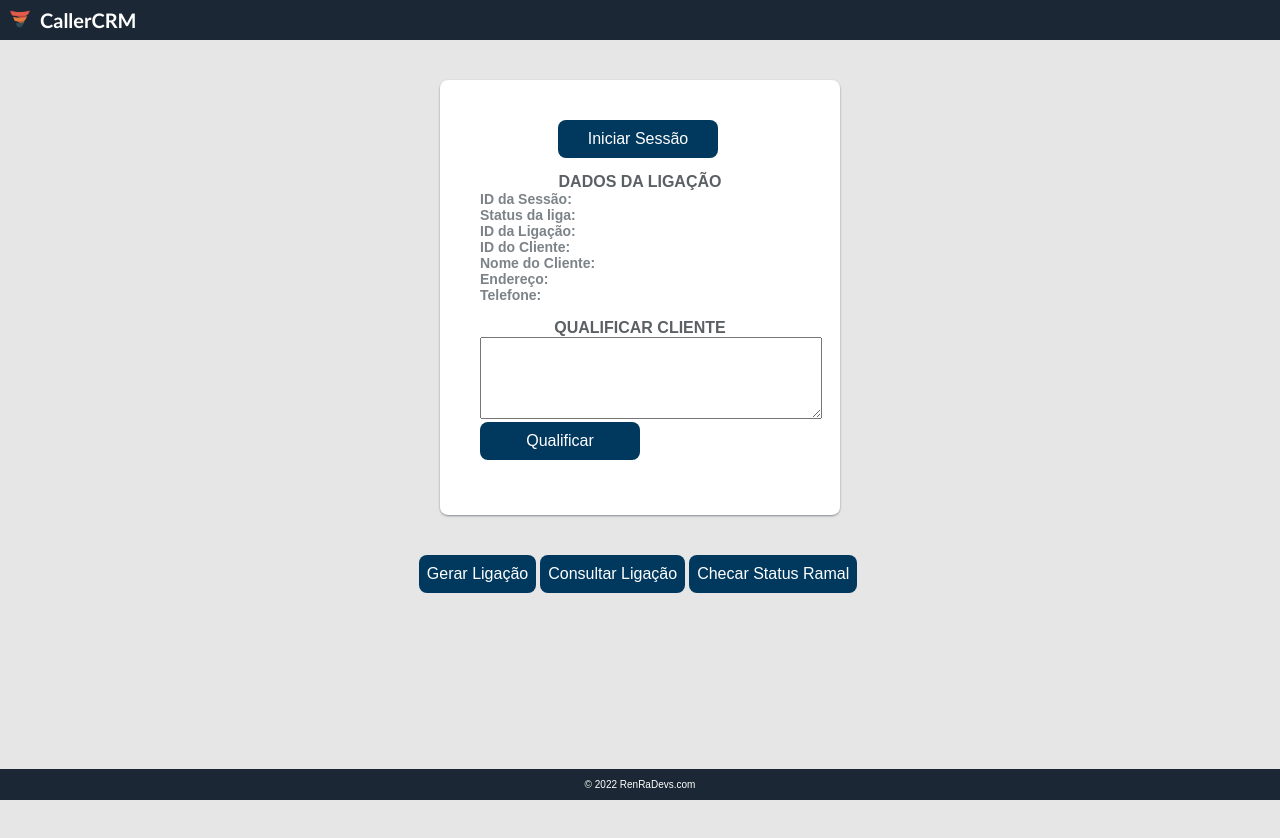
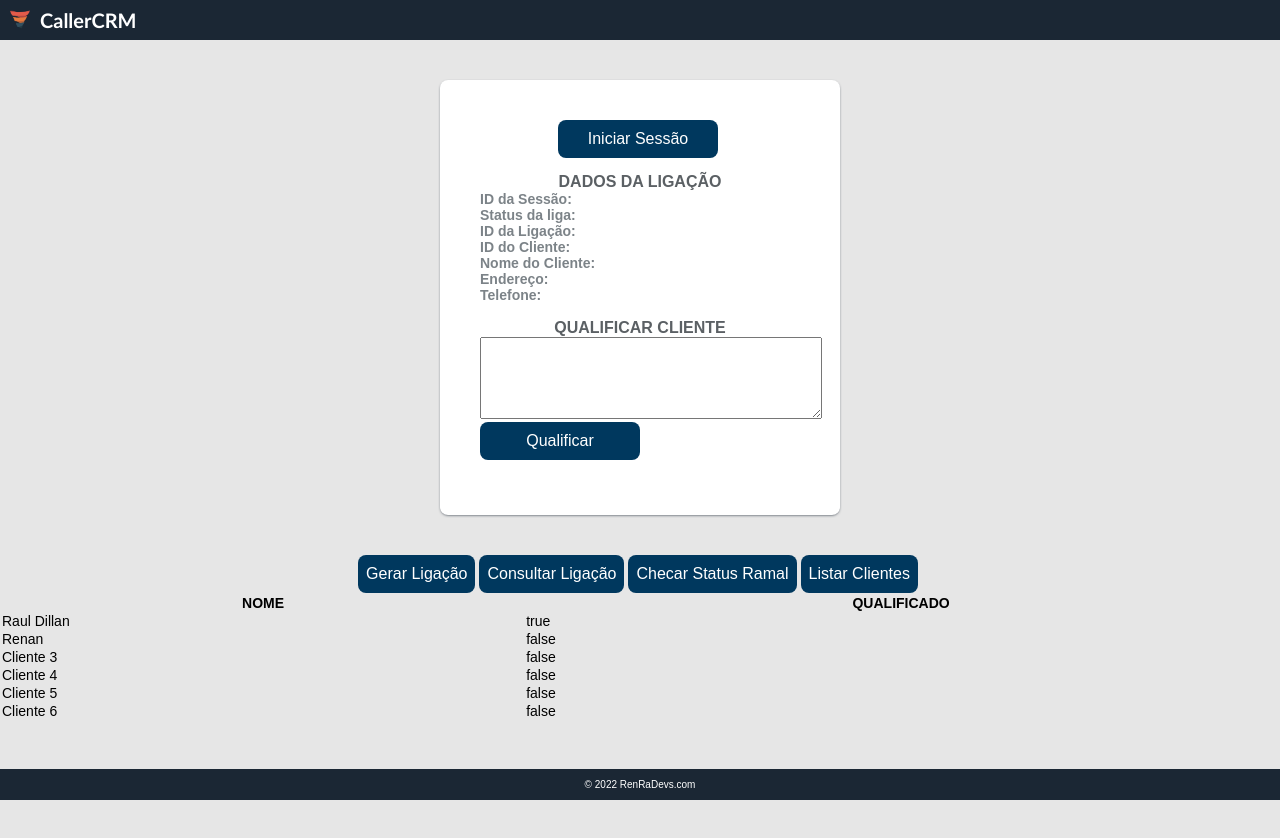
Before and after one commit to raulrocha2/client-review-flowise-reactjs, a React (Create React App) app: page / in a window 1280 px wide. Built offline with nearby package versions, Linux system fonts and the light colour scheme; data requests are answered from the project's data file.

Commit message:
refactor

```diff
--- a/package.json
+++ b/package.json
@@ -7,6 +7,7 @@
     "@testing-library/react": "^13.4.0",
     "@testing-library/user-event": "^13.5.0",
     "axios": "^0.27.2",
+    "json-server": "^0.17.1",
     "react": "^18.2.0",
     "react-dom": "^18.2.0",
     "react-scripts": "5.0.1",
--- a/src/App.js
+++ b/src/App.js
@@ -1,12 +1,11 @@
 import './App.css';
-import axios from 'axios';
-import XMLParser from 'react-xml-parser'
-import React, { useState } from 'react'
+import React, { useEffect, useState } from 'react'
 import { ClientRepository } from './repository/clientRepository'
 import { FormQualifica } from './components/FormQualifica'
 import Context from './contexts/form-context'
 import { NextAPI } from './usecase/nextApi';
 import { Header } from './components/Header';
+import { Home } from './components/Home';
 
 
 function App() {
@@ -14,6 +13,7 @@ function App() {
   const [idLigacao, setIdLigacao] = useState('')
   const [statusLigacao, setStatusLigacao] = useState('')
   const [client, setClient] = useState([])
+  const [clients, setClients] = useState([])
 
   const urlStartSessao = '/cgi-bin/nip-api2?Op=IniciarSessao&Usuario=nipapi&Senha=cdrapi3.1'
 
@@ -36,51 +36,32 @@ function App() {
 
 
   async function consultarLigacao() {
-    const { data } = await axios.get(`/cgi-bin/nip-api2?Op=ConsultarLigacao&IdSessao=${idSessao}&IdLigacao=${idLigacao}`)
-    const responseJson = new XMLParser().parseFromString(data)
-    setStatusLigacao(responseJson.children[1].value)
+    const result = await nextAPI.consultarLigacao(idSessao, idLigacao)
+    setStatusLigacao(result)
   }
 
 
 
   async function ChecarConnectedId() {
-    const { data } = await axios.get(`/cgi-bin/nip-api2?Op=ChecarConnectedId&IdSessao=${idSessao}&Numero=9813`)
-    const responseJson = new XMLParser().parseFromString(data)
-    console.log('responseJson', responseJson.children[1].value);
-    //setStatusLigacao(responseJson.children[1].value)
+    await nextAPI.checarConnectedId(idSessao)
   }
+
+  async function ListarClientes() {
+    const clients = await clientRepository.findAll()
+    setClients(clients)
+  }
+
+  useEffect(() => {
+    (async () => {
+      await ListarClientes()
+    })()
+  }, [])
 
 
   return (
     <div className="App">
-       <Header />
-      <Context.Provider value={{ idSessao, idLigacao, statusLigacao, client }}>
-
-        <div className='container'>
-
-         <div className='details'>
-         <button onClick={startSession}>Iniciar Sessão</button>
-          <h2>Dados da Ligação</h2>
-          <h3>ID da Sessão: {idSessao}</h3>
-          <h3>Status da liga: {statusLigacao}</h3>
-          <h3>ID da Ligação: {idLigacao}</h3>
-          <h3>ID do Cliente: {client.id}</h3>
-          <h3>Nome do Cliente: {client.nome}</h3>
-          <h3>Endereço: {client.endereco}</h3>
-          <h3>Telefone: {client.telefone}</h3>
-          <br/>
-          <FormQualifica />
-        </div>
-        <div className='control'>
-         <button onClick={gerarLigacao}>Gerar Ligação</button>
-         <button onClick={consultarLigacao}>Consultar Ligação</button>
-         <button onClick={ChecarConnectedId}>Checar Status Ramal</button>
-        </div>
-
-        </div>
-
-
-      </ Context.Provider>
+      <Header />
+       <Home />
       <footer className='footer'>&copy; 2022 RenRaDevs.com</footer>
     </div>
   );
--- a/src/components/FormQualifica.js
+++ b/src/components/FormQualifica.js
@@ -4,11 +4,15 @@ import { ClientRepository } from '../repository/clientRepository'
 import Context from '../contexts/form-context'
 import axios from 'axios'
 import XMLParser from 'react-xml-parser'
+import { NextAPI } from '../usecase/nextApi'
 
 function FormQualifica() {
   const [descricao, setDescricao] = useState('')
 
+  const urlStartSessao = '/cgi-bin/nip-api2?Op=IniciarSessao&Usuario=nipapi&Senha=cdrapi3.1'
   const clientRepository = new ClientRepository()
+  const nextAPI = new NextAPI(urlStartSessao, clientRepository)
+
   const { idSessao, idLigacao, client}  = useContext(Context)
 
   async function consultarLigacao(idSessao, idLigacao) {
@@ -19,7 +23,7 @@ function FormQualifica() {
 
 
   async function QualificarLigacao() {
-    const statusLigacao = await consultarLigacao(idSessao, idLigacao)
+    const statusLigacao = await nextAPI.consultarLigacao(idSessao, idLigacao)
     const clientId = client.id
     clientRepository.update(clientId, statusLigacao, descricao)
   }
--- /dev/null
+++ b/src/components/Home.js
@@ -0,0 +1,109 @@
+import React, { useEffect, useState } from 'react'
+import { ClientRepository } from '../repository/clientRepository'
+import { FormQualifica } from './FormQualifica'
+import Context from '../contexts/form-context'
+import { NextAPI } from '../usecase/nextApi';
+import { Header } from './Header';
+
+
+function Home() {
+  const [idSessao, setIdSessao] = useState('')
+  const [idLigacao, setIdLigacao] = useState('')
+  const [statusLigacao, setStatusLigacao] = useState('')
+  const [client, setClient] = useState([])
+  const [clients, setClients] = useState([])
+
+  const urlStartSessao = '/cgi-bin/nip-api2?Op=IniciarSessao&Usuario=nipapi&Senha=cdrapi3.1'
+
+  const clientRepository = new ClientRepository()
+  const nextAPI = new NextAPI(urlStartSessao, clientRepository)
+
+
+
+  async function startSession() {
+    const result = await nextAPI.startSession()
+    setIdSessao(result)
+  }
+
+  async function gerarLigacao() {
+    const currentClient = await clientRepository.findFirst()
+    setClient(currentClient)
+    const result = await nextAPI.gerarLigacao(idSessao)
+    setIdLigacao(result)
+  }
+
+
+  async function consultarLigacao() {
+    const result = await nextAPI.consultarLigacao(idSessao, idLigacao)
+    setStatusLigacao(result)
+  }
+
+
+
+  async function ChecarConnectedId() {
+    await nextAPI.checarConnectedId(idSessao)
+  }
+
+  async function ListarClientes() {
+    const clients = await clientRepository.findAll()
+    setClients(clients)
+  }
+
+  useEffect(() => {
+    (async () => {
+      await ListarClientes()
+    })()
+  }, [])
+
+
+  return (
+    <div className="App">
+      <Context.Provider value={{ idSessao, idLigacao, statusLigacao, client, clients }}>
+
+        <div className='container'>
+
+         <div className='details'>
+         <button onClick={startSession}>Iniciar Sessão</button>
+          <h2>Dados da Ligação</h2>
+          <h3>ID da Sessão: {idSessao}</h3>
+          <h3>Status da liga: {statusLigacao}</h3>
+          <h3>ID da Ligação: {idLigacao}</h3>
+          <h3>ID do Cliente: {client.id}</h3>
+          <h3>Nome do Cliente: {client.nome}</h3>
+          <h3>Endereço: {client.endereco}</h3>
+          <h3>Telefone: {client.telefone}</h3>
+          <br/>
+          <FormQualifica />
+        </div>
+        <div className='control'>
+         <button onClick={gerarLigacao}>Gerar Ligação</button>
+         <button onClick={consultarLigacao}>Consultar Ligação</button>
+         <button onClick={ChecarConnectedId}>Checar Status Ramal</button>
+         <button onClick={ListarClientes}>Listar Clientes </button>
+        </div>
+        <table>
+          <thead>
+              <tr>
+                  <th>NOME</th>
+                  <th>QUALIFICADO</th>
+                  <th></th>
+              </tr>
+          </thead>
+
+          <tbody>
+          {clients.map(client => (
+            <tr key={client.id}>
+              <td>{client.nome}</td>
+              <td>{client.qualificado ? 'true' : 'false'}</td>
+            </tr>
+          ))}
+        </tbody>
+        </table>
+        </div>
+
+      </ Context.Provider>
+    </div>
+  );
+}
+
+export { Home }
--- a/src/database/db.json
+++ b/src/database/db.json
@@ -7,41 +7,41 @@
       "endereco": "Av 1, N: 38",
       "qualificado": true,
       "status": "ED",
-      "descricao": "Chamada não atendida "
+      "descricao": "Qualificado"
     },
     {
       "id": 2,
       "telefone": 965607634,
       "nome": "Renan",
       "endereco": "Av 2, N: 39",
-      "qualificado": true,
-      "status": "PR",
-      "descricao": "Qualificado Renan dia 28/10"
+      "qualificado": false,
+      "status": "ED",
+      "descricao": "Finalizado"
     },
     {
       "id": 3,
       "telefone": 965607634,
       "nome": "Cliente 3",
       "endereco": "Av 3, N: 39",
-      "qualificado": true,
+      "qualificado": false,
       "status": "ED",
-      "descricao": "Qualificado Cliente 3 dia 28/10"
+      "descricao": "Vota 13 "
     },
     {
       "id": 4,
       "telefone": 35007518,
       "nome": "Cliente 4",
       "endereco": "Av 4, N: 39",
-      "qualificado": true,
-      "status": "PR",
-      "descricao": "Cliente confirmado"
+      "qualificado": false,
+      "status": "AT",
+      "descricao": "Vota 22"
     },
     {
       "id": 5,
       "telefone": 965607634,
       "nome": "Cliente 5",
       "endereco": "Av 3, N: 39",
-      "qualificado": true,
+      "qualificado": false,
       "status": "ED",
       "descricao": "Cliente não atendeu"
     },
@@ -51,8 +51,8 @@
       "nome": "Cliente 6",
       "endereco": "Av 4, N: 39",
       "qualificado": false,
-      "status": "",
-      "descricao": ""
+      "status": "PR",
+      "descricao": "Finalizado. "
     }
   ]
 }
--- a/src/repository/clientRepository.js
+++ b/src/repository/clientRepository.js
@@ -18,4 +18,9 @@ export class ClientRepository {
     }
     )
   }
+
+  async findAll() {
+    const { data } = await axios.get('http://localhost:5000/clients')
+    return data
+  }
 }
--- a/src/usecase/nextApi.js
+++ b/src/usecase/nextApi.js
@@ -30,7 +30,7 @@ export class NextAPI {
 
 
 
-  async ChecarConnectedId(idSessao) {
+  async checarConnectedId(idSessao) {
     const { data } = await axios.get(`/cgi-bin/nip-api2?Op=ChecarConnectedId&IdSessao=${idSessao}&Numero=9813`)
     const responseJson = new XMLParser().parseFromString(data)
     console.log('responseJson', responseJson.children[1].value);
```
Also changed, not shown: src/components/ListaClientes.js (added, +14 -0 lines), 1 other file (tests, documents, lock files or other folders).
